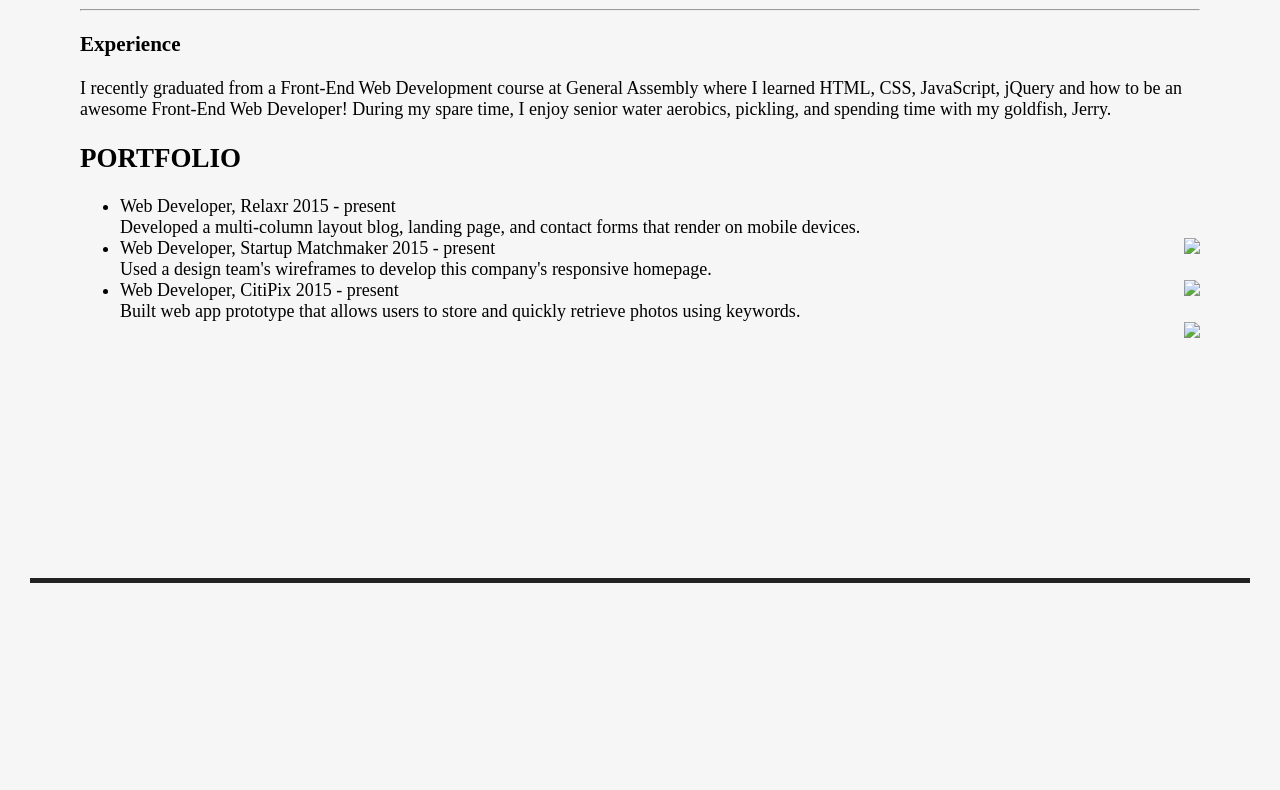
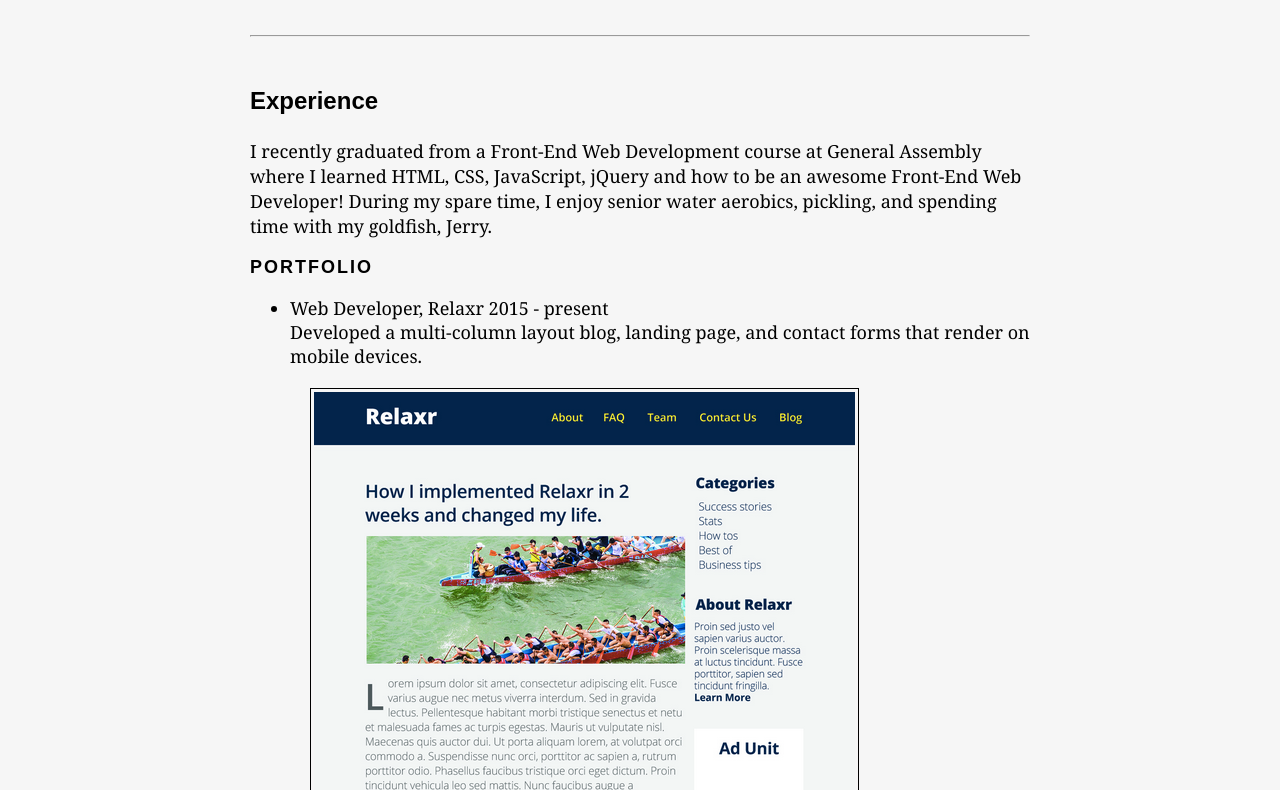
Before and after one commit to gracelouise/online_resume, a plain HTML site: page portfolio.html in a window 1280 px wide. Shown: the part 187-977 px from the top of the page. Before the commit the page ends 800 px from the top, so only its background shows below. Drawn offline with Linux system fonts and the light colour scheme.

Commit message:
added css and portfolio

```diff
--- a/css/styles.css
+++ b/css/styles.css
@@ -5,10 +5,13 @@ body {
 	border-bottom: 5px solid #222222;
 	padding: 50px;
 	margin: 30px;
+	margin-left: 200px;
+	margin-right: 200px;
 }
 
 a {
 	font-weight: bold;
+	color: black;
 }
 
 nav {
@@ -21,6 +24,45 @@ h1 {
 	font-family: arial;
 }
 
+h2 {
+	letter-spacing: 2px;
+	font-family: arial;
+	font-size: 18px;
+	text-transform: uppercase;
+	text-align: left;
+}
+
+h3 {
+	font-family: arial;
+	font-size: 24px;
+}
+
+hr {
+	margin-top: 50px;
+	margin-bottom: 50px;
+}
+
+p {
+	font-family: georgia;
+	line-height: 25px;
+	font-size: 18px;
+	text-align: left;
+}
+
 img {
+	border: solid 1px;
+	padding: 3px;
+	margin: 20px;
+}
+
+.image {
 	float: right;
+	margin-left: 20px;
+	margin-bottom: 30px;
+	margin-top: 0px;
 }
+
+
+ul {
+	font-family: georgia;
+}
--- a/portfolio.html
+++ b/portfolio.html
@@ -6,7 +6,6 @@
 
 </head>
 <body>
-	<div class="box">
 		<nav>
 			<a href="index.html"> About Me</a> | <i>Portfolio</i>
 		</nav>
@@ -34,6 +33,5 @@
 			<br>Built web app prototype that allows users to store and quickly retrieve photos using keywords.
 			<br><img src="images/citipix_deliverable.png"/></li>
 		</ul>
-	</div>
 </body>
 </html>
```
Also changed, not shown: index.html (+5 -3 lines), images/citipix_deliverable.png (added), images/images.png (deleted), images/relaxr_deliverable.png (added), images/startup_matchmaker_deliverable.png (added).
